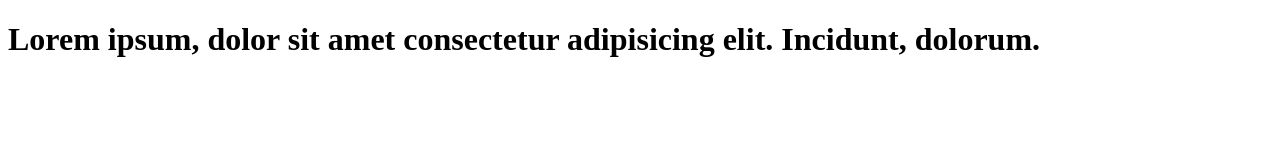
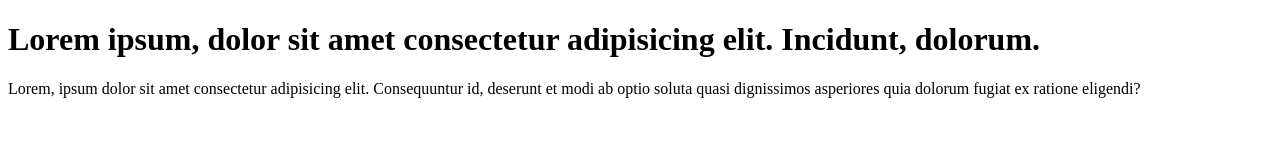
Before and after one commit to Abraar77/learn-git, a plain HTML site: page index.html in a window 1280 px wide. Drawn offline with Linux system fonts and the light colour scheme.

Commit message:
add paragraph to code

```diff
--- a/index.html
+++ b/index.html
@@ -9,5 +9,6 @@
 <body>
     <h1>Lorem ipsum, dolor sit amet consectetur adipisicing elit. Incidunt, dolorum.
     </h1>
+    <p>Lorem, ipsum dolor sit amet consectetur adipisicing elit. Consequuntur id, deserunt et modi ab optio soluta quasi dignissimos asperiores quia dolorum fugiat ex ratione eligendi?</p>
 </body>
 </html>
```
